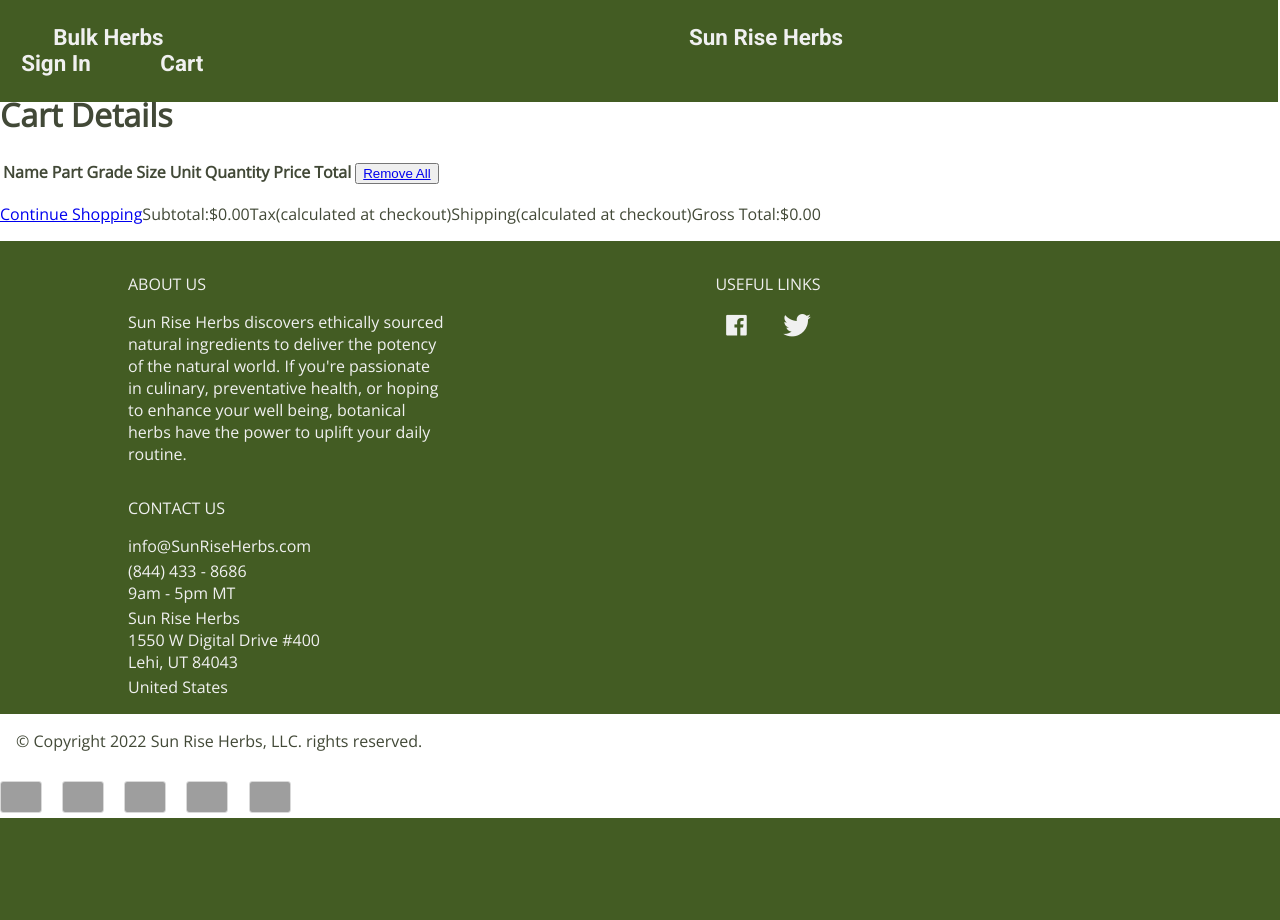
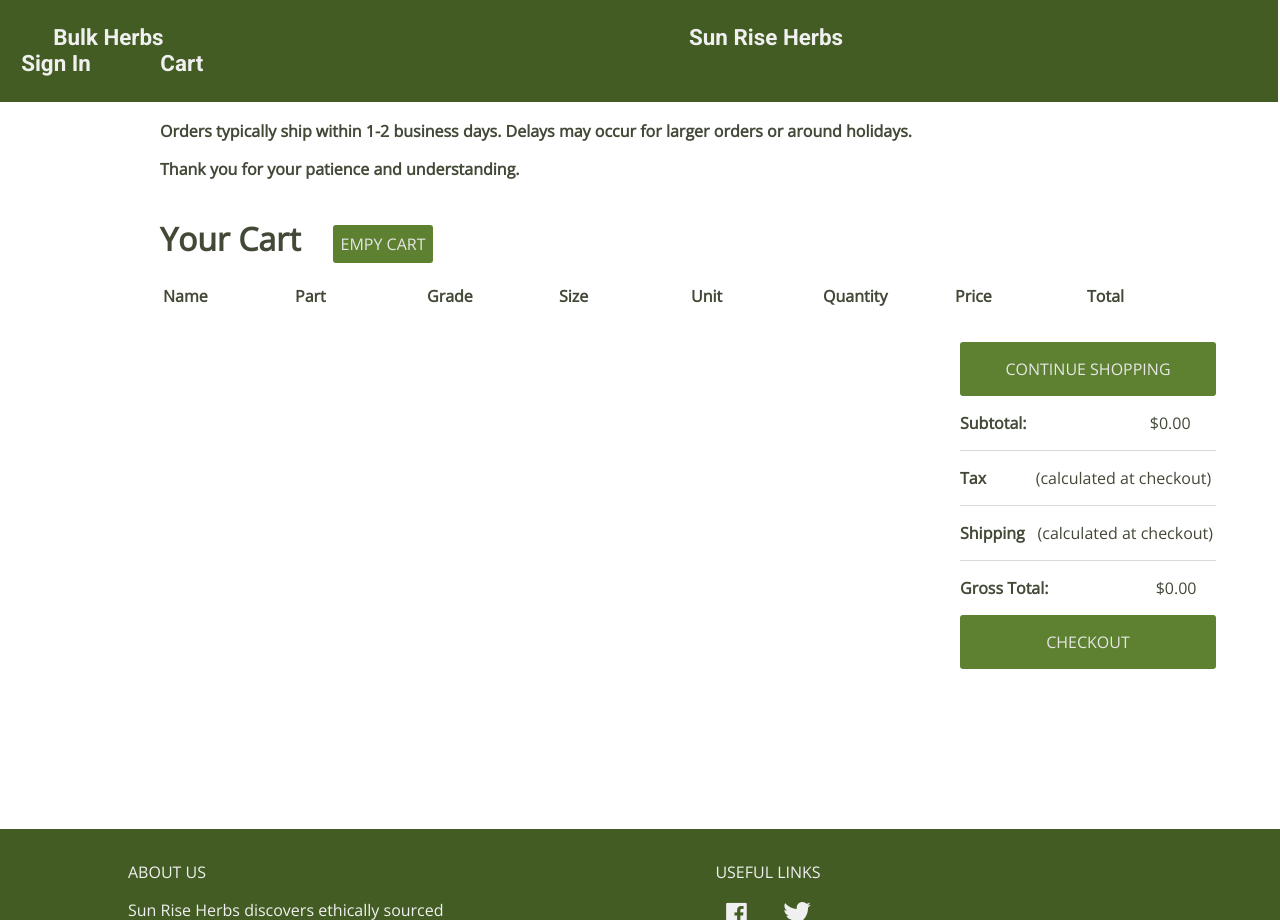
Before and after one commit to Northermata2387/wholesale-herb-site, a Flask app: page /cart in a window 1280 px wide. Shown: the part 54-974 px from the top of the page. Before the commit the page ends 872 px from the top, so only its background shows below. Run offline with Flask 3, Linux system fonts and the light colour scheme; lists and menus that the app fills with data are empty; grey boxes are pictures that could not be loaded.

Commit message:
style cart page

```diff
--- a/static/base.css
+++ b/static/base.css
@@ -20,7 +20,7 @@ body {
 
 .flex-column {
   display: flex;
-  flex-direction: row;
+  flex-direction: column;
   flex-wrap: wrap;
 }
 
@@ -228,6 +228,91 @@ body {
   margin: 0.8em 1em 0 0;
   border: 1px solid hsl(0, 0%, 85%);
   border-radius: 3px;
+}
+
+/* cart.html */
+
+.cart-div {
+  margin: 3em 0 10em 10em;
+}
+
+.cart-notice {
+  font-weight: bold;
+}
+
+.empty-cart-div {
+  margin: 2.3em 0 0 2em;
+}
+
+.empy-cart-btn {
+  text-align: center;
+  text-transform: uppercase;
+  width: 10em;
+  padding: 0.5em;
+  background-color: hsl(87, 45%, 35%);
+  border-radius: 3px;
+  color: hsl(0, 0%, 90%);
+  text-decoration: none;
+}
+
+.empy-cart-btn:hover {
+  background-color: hsl(81, 14%, 25%);
+}
+
+.table-head {
+  text-align: left;
+}
+
+th,
+td {
+  width: 8em;
+}
+
+td {
+  border-top: 1px solid hsl(0, 0%, 85%);
+  padding: 1em 0;
+}
+
+.cont-shop-btn {
+  text-align: center;
+  text-transform: uppercase;
+  width: 16em;
+  background-color: hsl(87, 45%, 35%);
+  border-radius: 3px;
+}
+
+.cont-shop-btn:hover {
+  background-color: hsl(81, 14%, 25%);
+}
+
+.cont-shop-text {
+  color: hsl(0, 0%, 90%);
+  text-decoration: none;
+}
+
+.border-top {
+  border-top: 1px solid hsl(0, 0%, 85%);
+  width: 16em;
+}
+
+.cart-options {
+  margin: 2em 0 0 50em;
+}
+
+.cart-subtotal {
+  margin-left: 7.7em;
+}
+
+.cart-tax {
+  margin-left: 3.1em;
+}
+
+.cart-shipping {
+  margin-left: 0.8em;
+}
+
+.cart-total {
+  margin-left: 6.7em;
 }
 
 /* homepage.html */
--- a/templates/cart.html
+++ b/templates/cart.html
@@ -1,9 +1,24 @@
 {% extends 'base.html' %} {% block body %}
+<div class="cart-div">
+  <div class="cart-notice">
+    <p>
+      Orders typically ship within 1-2 business days. Delays may occur for
+      larger orders or around holidays.
+    </p>
+    <p>Thank you for your patience and understanding.</p>
+  </div>
   <div>
-  <h1>Cart Details</h1>
+    <div class="flex-row">
+      <h1>Your Cart</h1>
+      <div class="empty-cart-div">
+        <a class="empy-cart-btn" href="/empty-cart" class="empty-cart"
+          >Empy Cart</a
+        >
+      </div>
+    </div>
     <table>
       <thead>
-      <tr>
+        <tr class="table-head">
           <th>Name</th>
           <th>Part</th>
           <th>Grade</th>
@@ -12,12 +27,9 @@
           <th>Quantity</th>
           <th>Price</th>
           <th>Total</th>
-        <th>
-          <button>
-            <a href="/empty-cart" class="empty-cart">Remove All</a></th>
-          </button>
         </tr>
       </thead>
+
       <tbody>
         {% for product in cart_products %}
         <tr>
@@ -35,25 +47,35 @@
         {% endfor %}
       </tbody>
     </table>
-  <div class="flex-row">
+  </div>
   <div>
-      <p><a href="{{ url_for('all_products') }}">Continue Shopping</a></p>
+    <div class="flex-column cart-options">
+      <div class="cont-shop-btn">
+        <a class="cont-shop-text" href="{{ url_for('all_products') }}"
+          ><p>Continue Shopping</p></a
+        >
       </div>
       <div class="flex-row">
-      <p>Subtotal:</p>
-      <p>${{ "%0.2f" | format(order_total) }}</p>
+        <p class="bold">Subtotal:</p>
+        <p class="cart-subtotal">${{ "%0.2f" | format(order_total) }}</p>
       </div>
-    <div class="flex-row">
-      <p>Tax</p>
-      <p>(calculated at checkout)</p>
+      <div class="flex-row border-top">
+        <p class="bold">Tax</p>
+        <p class="cart-tax">(calculated at checkout)</p>
       </div>
-    <div class="flex-row">
-      <p>Shipping</p>
-      <p>(calculated at checkout)</p>
+      <div class="flex-row border-top">
+        <p class="bold">Shipping</p>
+        <p class="cart-shipping">(calculated at checkout)</p>
       </div>
-    <div class="flex-row">
-      <p>Gross Total:</p>
-      <p>${{ "%0.2f" | format(order_total) }}</p>
+      <div class="flex-row border-top">
+        <p class="bold">Gross Total:</p>
+        <p class="cart-total">${{ "%0.2f" | format(order_total) }}</p>
+      </div>
+      <div class="cont-shop-btn">
+        <a class="cont-shop-text" href="{{ url_for('under') }}"
+          ><p>Checkout</p></a
+        >
+      </div>
     </div>
   </div>
 </div>
--- a/templates/under_construct.html
+++ b/templates/under_construct.html
@@ -2,7 +2,7 @@
 <div>
   <div class="fun-div">
     <div class="fun-text first-dog">
-      <h1>Hey! Where the page or link go?</h1>
+      <h1>Hey! Where'd the page or link go?</h1>
     </div>
   </div>
   <div class="fun-div">
```
Lines whose indentation alone changed are shown as unchanged.
